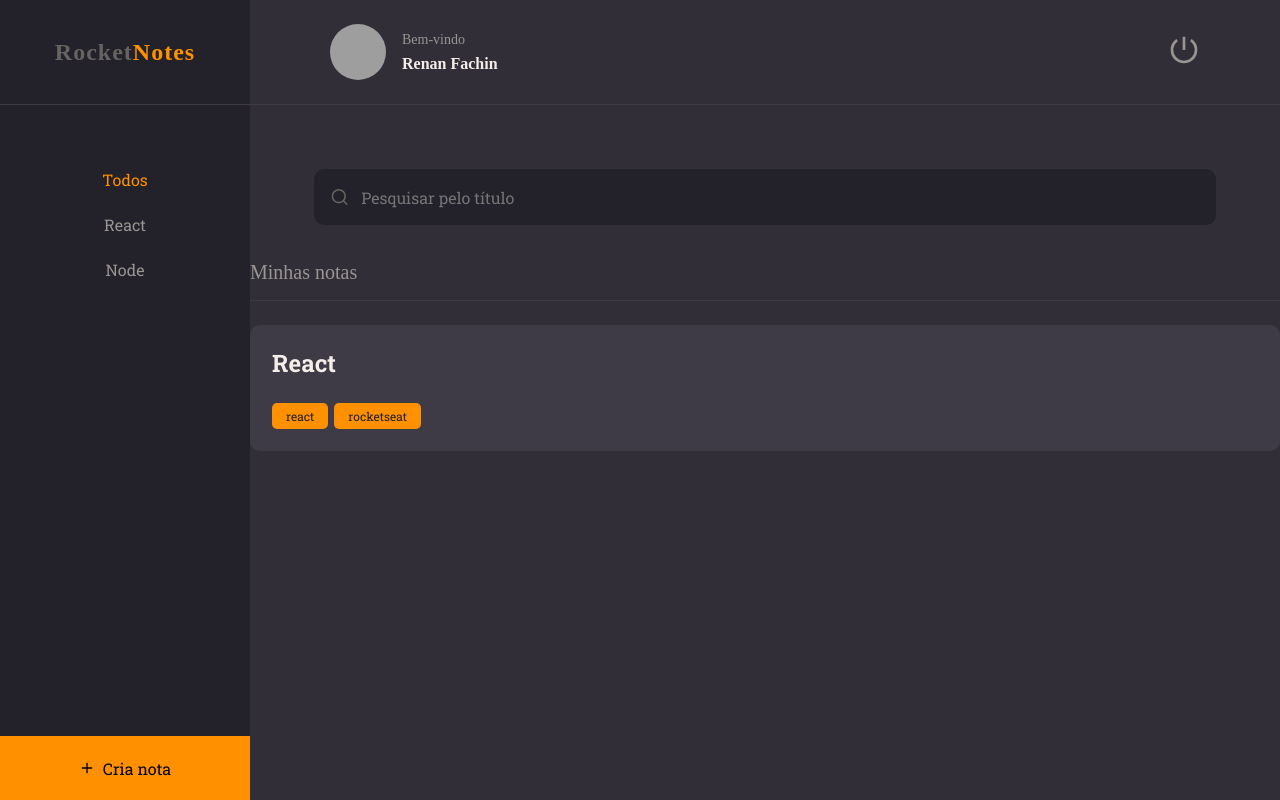
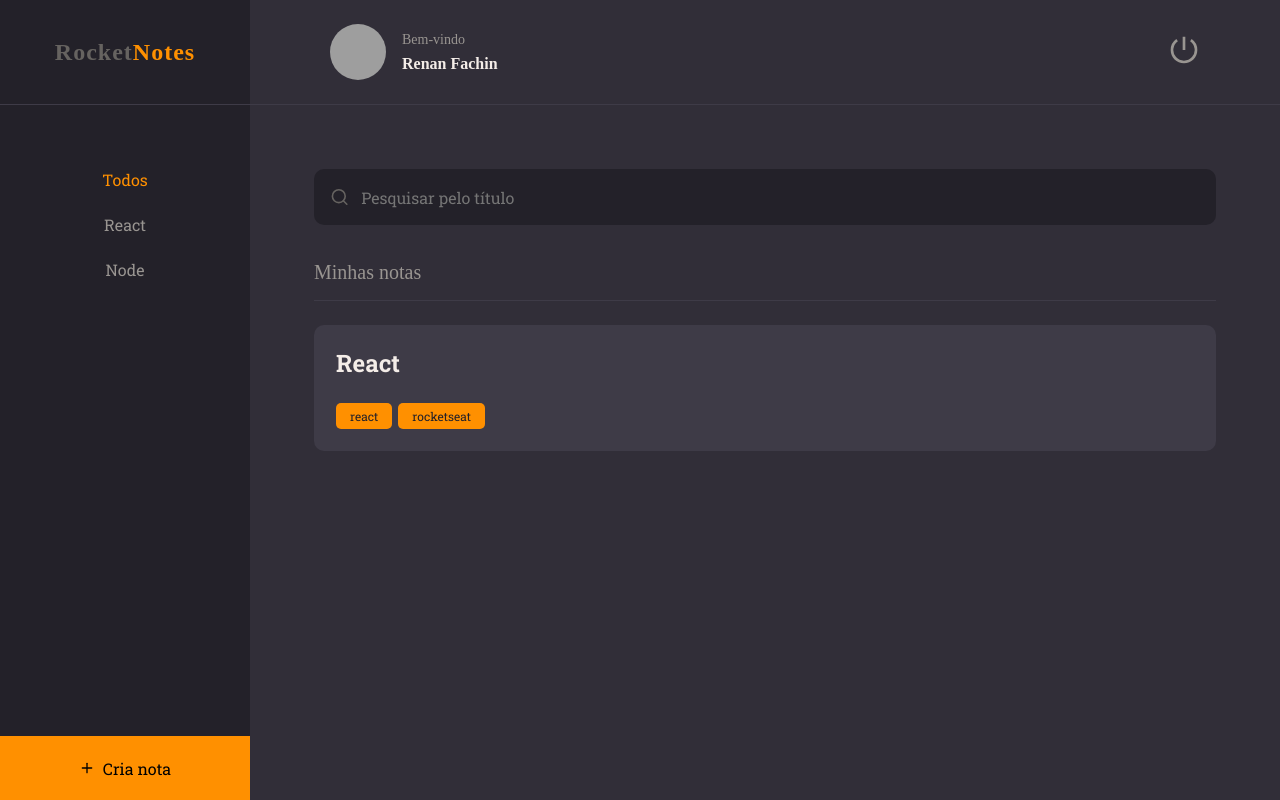
Before and after one commit to RenanFachin/RS_RocketNotesFront, a React (Vite) app: page / in a window 1280 px wide. Built offline with nearby package versions, Linux system fonts and the light colour scheme; grey boxes are pictures that could not be loaded.

Commit message:
Melhorias na estilização do componente NOTES e no CONTENT do home/styles.js

```diff
--- a/src/pages/Home/styles.js
+++ b/src/pages/Home/styles.js
@@ -60,6 +60,9 @@ export const Search = styled.div`
 
 export const Content = styled.div`
     grid-area: content;
+
+    padding: 0 64px;
+    overflow-y: auto; // ativando a barra de scroll quando houver a necessidade
 `;
 
 export const NewNote = styled.button`
```
